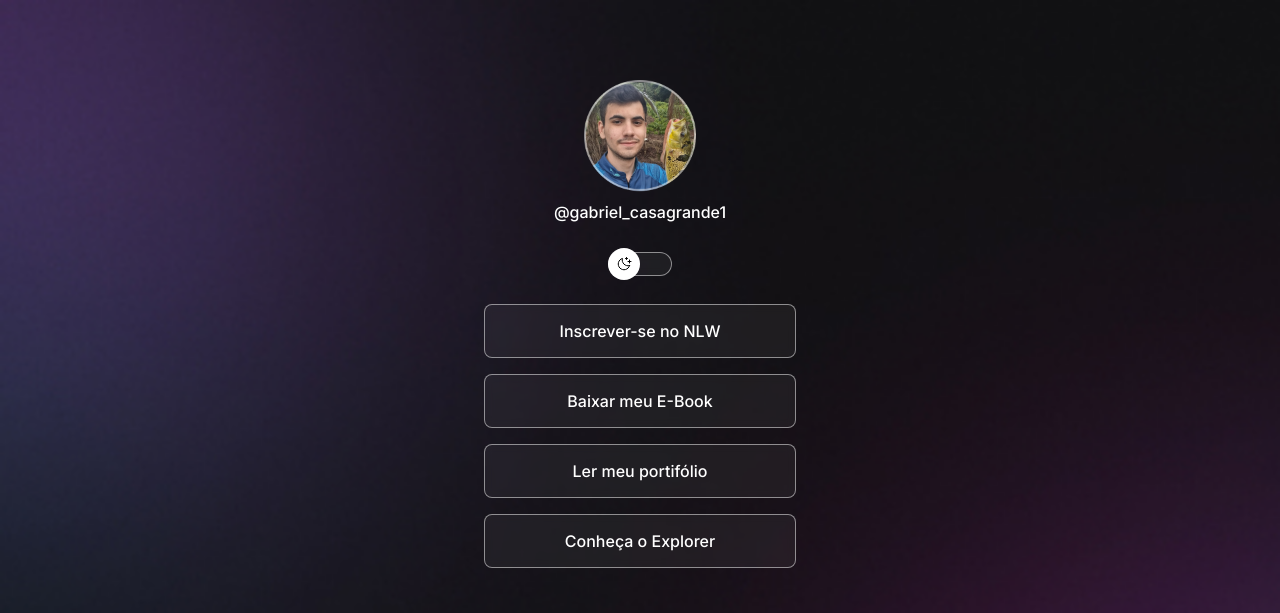
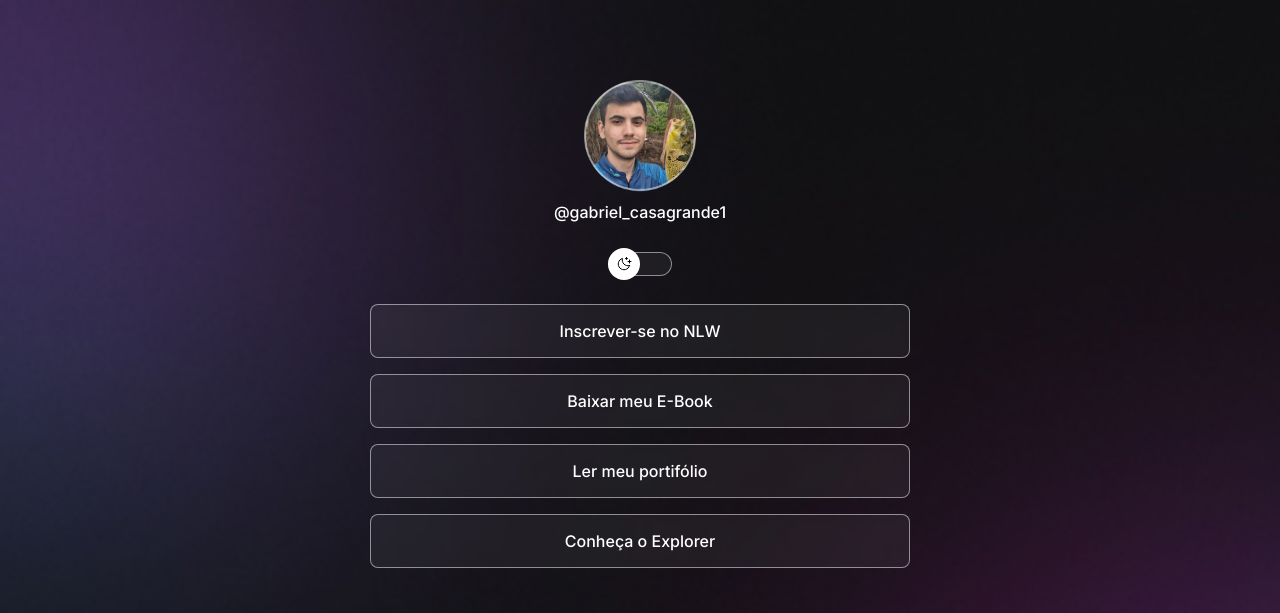
Before and after one commit to GabrielLCasagrande/DevLinksRocketseat, a plain HTML site: page index.html in a window 1280 px wide. Shown: the top 613 px of the page. Drawn offline with nearby package versions, Linux system fonts and the light colour scheme.

Commit message:
adjust container width

```diff
--- a/style.css
+++ b/style.css
@@ -14,7 +14,6 @@
   --switch-bg-url: url(Assets/moon-stars.svg);
 }
 
-
 .light {
   --text-color: black;
   --bg-url: url(./Assets/bg-mobile-light.jpg);
@@ -23,7 +22,6 @@
   --surface-color-hover: rgba(0, 0, 0, 0.2);
   --highlight-color: rgba(0, 0, 0, 0.1);
   --switch-bg-url: url(/Assets/sun.svg);
-
 }
 
 body {
@@ -44,7 +42,8 @@ body * {
 }
 
 #container {
-  width: 360px;
+  width: 100%;
+  max-width: 588px;
   margin: 56px auto 0px;
   padding: 0 24px;
 }
@@ -174,8 +173,6 @@ footer {
 
 /* Os pseudosseletores são uma forma de selecionar elementos HTML com base em seu estado ou posição em relação a outros elementos. */
 
-
-
 /* Git e Github
 
 Inicia o git (repositório) no seu projeto
@@ -189,3 +186,4 @@ git commit -m
 
 envia alterações para o repositório remoto
 git push
+*/
```
